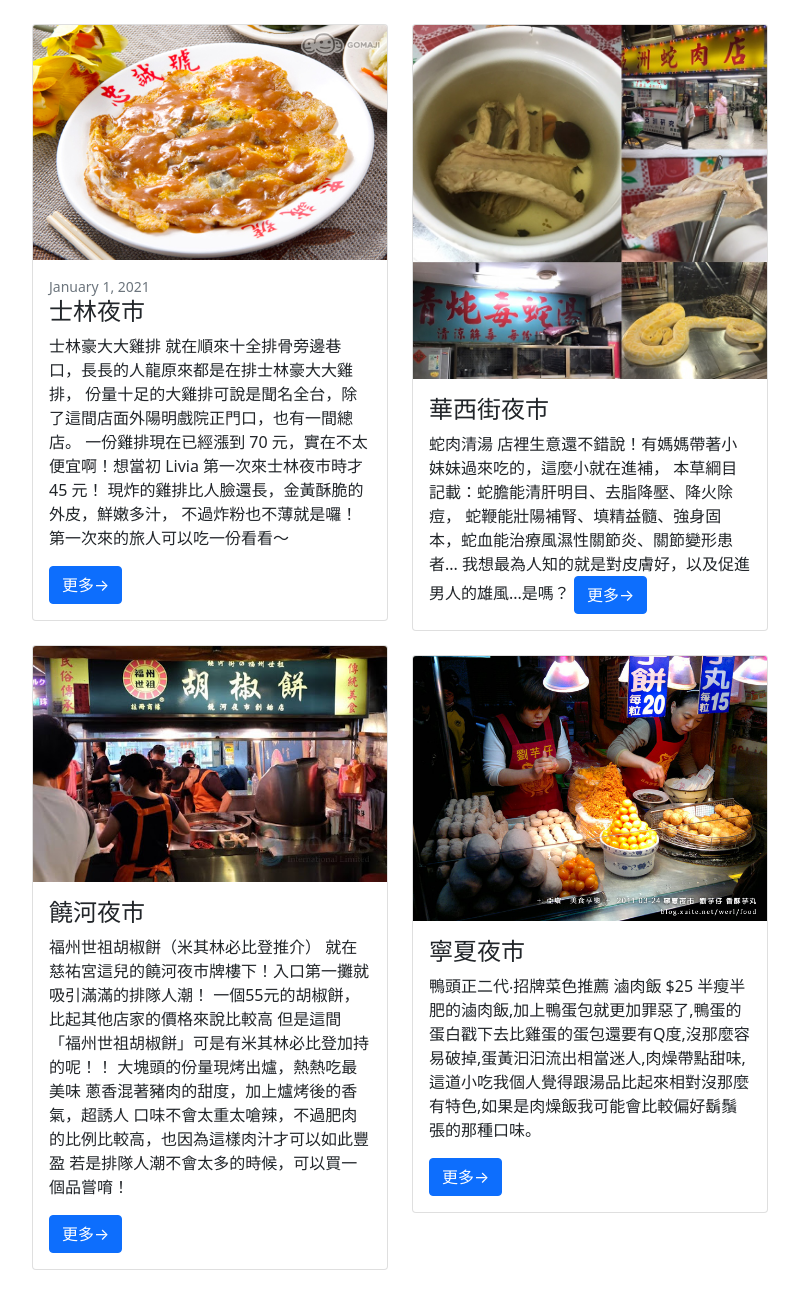
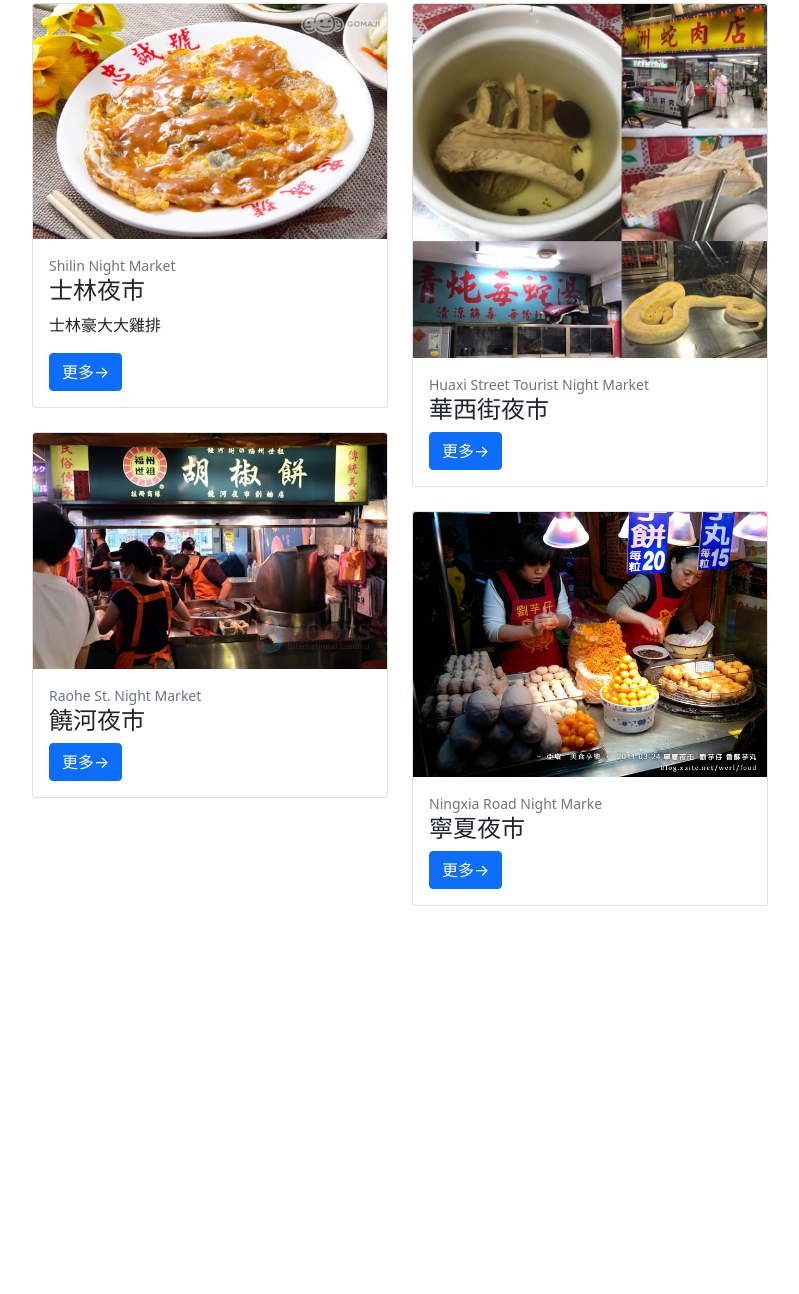
Before and after one commit to kuopoting/k3, a plain HTML site: page index.html in a window 1280 px wide. Shown: the part 951-2245 px from the top of the page, without its empty margins (50-849 px from the left). After the commit the page ends 1881 px from the top, so only its background shows below. Drawn offline with Linux system fonts and the light colour scheme.

Commit message:
Update index.html

```diff
--- a/index.html
+++ b/index.html
@@ -45,7 +45,6 @@
                     <div class="card mb-4">
                         <a href="#!"><img class="card-img-top" src="assets/rr.jpg" alt="..." /></a>
                         <div class="card-body">
-                            <div class="small text-muted">January 1, 2021</div>
                             <h2 class="card-title">美食\遊戲</h2>
                             <p class="card-text">在夜市享用美食之餘,有可能會想玩玩遊戲</p>
                             <a class="btn btn-primary" href="https://kuopoting.github.io/k38/">更多→</a>
@@ -58,14 +57,9 @@
                             <div class="card mb-4">
                                 <a href="#!"><img class="card-img-top" src="assets/70.jpg" alt="..." /></a>
                                 <div class="card-body">
-                                    <div class="small text-muted">January 1, 2021</div>
+                                    <div class="small text-muted">Shilin Night Market</div>
                                     <h2 class="card-title h4">士林夜市</h2>
-                                    <p class="card-text">士林豪大大雞排
-                                    就在順來十全排骨旁邊巷口，長長的人龍原來都是在排士林豪大大雞排，
-份量十足的大雞排可說是聞名全台，除了這間店面外陽明戲院正門口，也有一間總店。
-一份雞排現在已經漲到 70 元，實在不太便宜啊！想當初 Livia 第一次來士林夜市時才 45 元！
-現炸的雞排比人臉還長，金黃酥脆的外皮，鮮嫩多汁，
-不過炸粉也不薄就是囉！第一次來的旅人可以吃一份看看～</p>
+                                    <p class="card-text">士林豪大大雞排</p>
                                     <a class="btn btn-primary" href="https://kuopoting.github.io/k30/">更多→</a>
                                 </div>
                             </div>
@@ -74,22 +68,8 @@
                                 <a href="#!"><img class="card-img-top" src="assets/50.jpg" alt="..." /></a>
                                 <div class="card-body">
                                     <div class="small text-muted"></div>
+                                       <div class="small text-muted">Raohe St. Night Market</div>
                                     <h2 class="card-title h4">饒河夜市</h2>
-                                    <p class="card-text">福州世祖胡椒餅（米其林必比登推介）
-
-就在慈祐宮這兒的饒河夜市牌樓下！入口第一攤就吸引滿滿的排隊人潮！
-
-一個55元的胡椒餅，比起其他店家的價格來說比較高
-
-但是這間「福州世祖胡椒餅」可是有米其林必比登加持的呢！！
-
-大塊頭的份量現烤出爐，熱熱吃最美味
-
-蔥香混著豬肉的甜度，加上爐烤後的香氣，超誘人
-
-口味不會太重太嗆辣，不過肥肉的比例比較高，也因為這樣肉汁才可以如此豐盈
-
-若是排隊人潮不會太多的時候，可以買一個品嘗唷！</p>
                                     <a class="btn btn-primary" href="https://kuopoting.github.io/k31/">更多→</a>
                                 </div>
                             </div>
@@ -100,15 +80,9 @@
                                 <a href="#!"><img class="card-img-top" src="assets/11.jpg" alt="..." /></a>
                                 <div class="card-body">
                                     <div class="small text-muted"></div>
+                                     <div class="small text-muted">Huaxi Street Tourist Night Market</div>
                                     <h2 class="card-title h4">華西街夜市</h2>
-                                    <p class="card-text">蛇肉清湯
-                                    店裡生意還不錯說！有媽媽帶著小妹妹過來吃的，這麼小就在進補，
-
-本草綱目記載：蛇膽能清肝明目、去脂降壓、降火除痘，
-
-蛇鞭能壯陽補腎、填精益髓、強身固本，蛇血能治療風濕性關節炎、關節變形患者...
-
-我想最為人知的就是對皮膚好，以及促進男人的雄風...是嗎？ <a class="btn btn-primary" href="https://kuopoting.github.io/k32/">更多→</a>
+<a class="btn btn-primary" href="https://kuopoting.github.io/k32/">更多→</a>
                                 </div>
                             </div>
                             <!-- Blog post-->
@@ -116,9 +90,8 @@
                                 <a href="#!"><img class="card-img-top" src="assets/1.jpg" alt="..." /></a>
                                 <div class="card-body">
                                     <div class="small text-muted"></div>
+                                    <div class="small text-muted">Ningxia Road Night Marke</div>
                                     <h2 class="card-title h4">寧夏夜市</h2>
-                                    <p class="card-text">鴨頭正二代‧招牌菜色推薦
-滷肉飯 $25 半瘦半肥的滷肉飯,加上鴨蛋包就更加罪惡了,鴨蛋的蛋白戳下去比雞蛋的蛋包還要有Q度,沒那麼容易破掉,蛋黃汩汩流出相當迷人,肉燥帶點甜味,這道小吃我個人覺得跟湯品比起來相對沒那麼有特色,如果是肉燥飯我可能會比較偏好鬍鬚張的那種口味。</p>
                                     <a class="btn btn-primary" href="https://kuopoting.github.io/k33/">更多→</a>
                                 </div>
                             </div>
```
